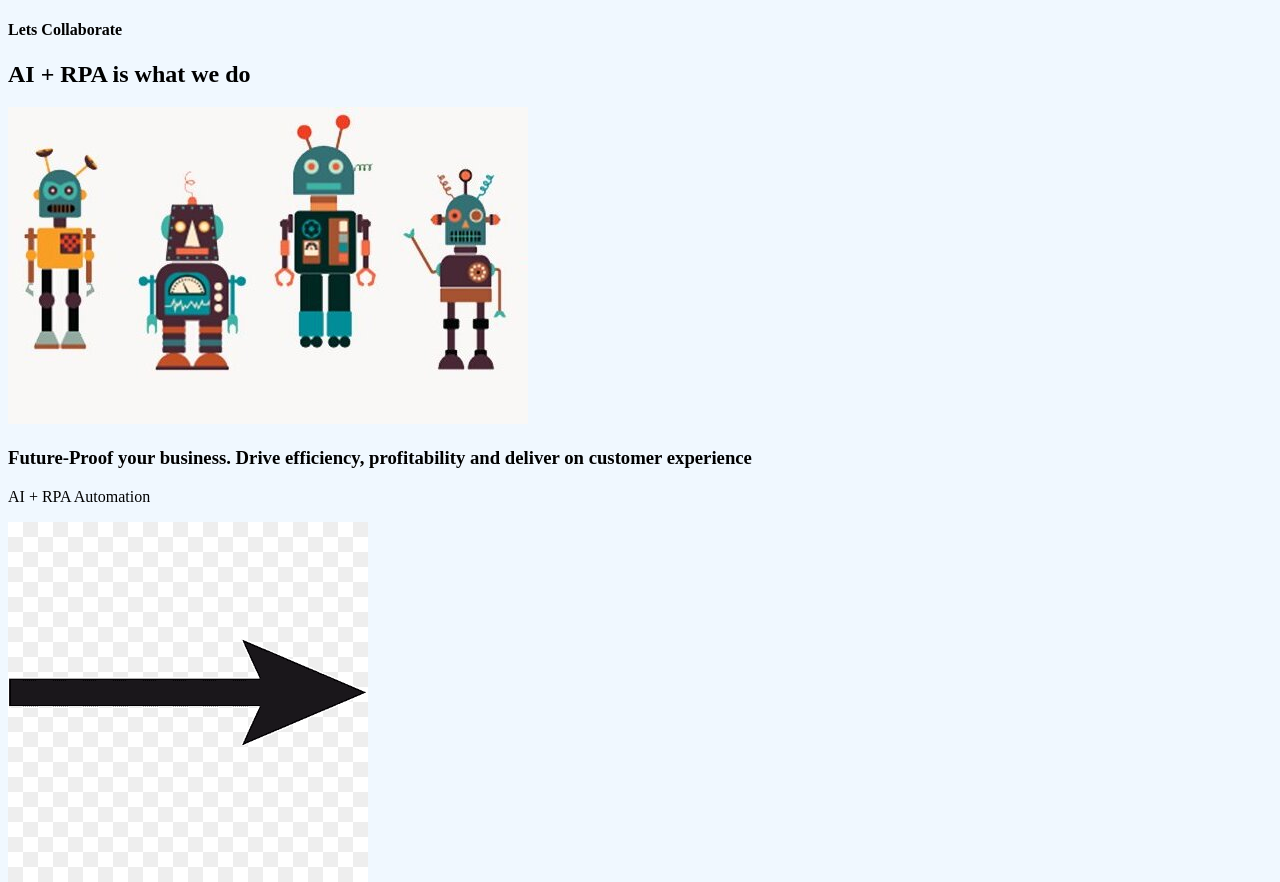
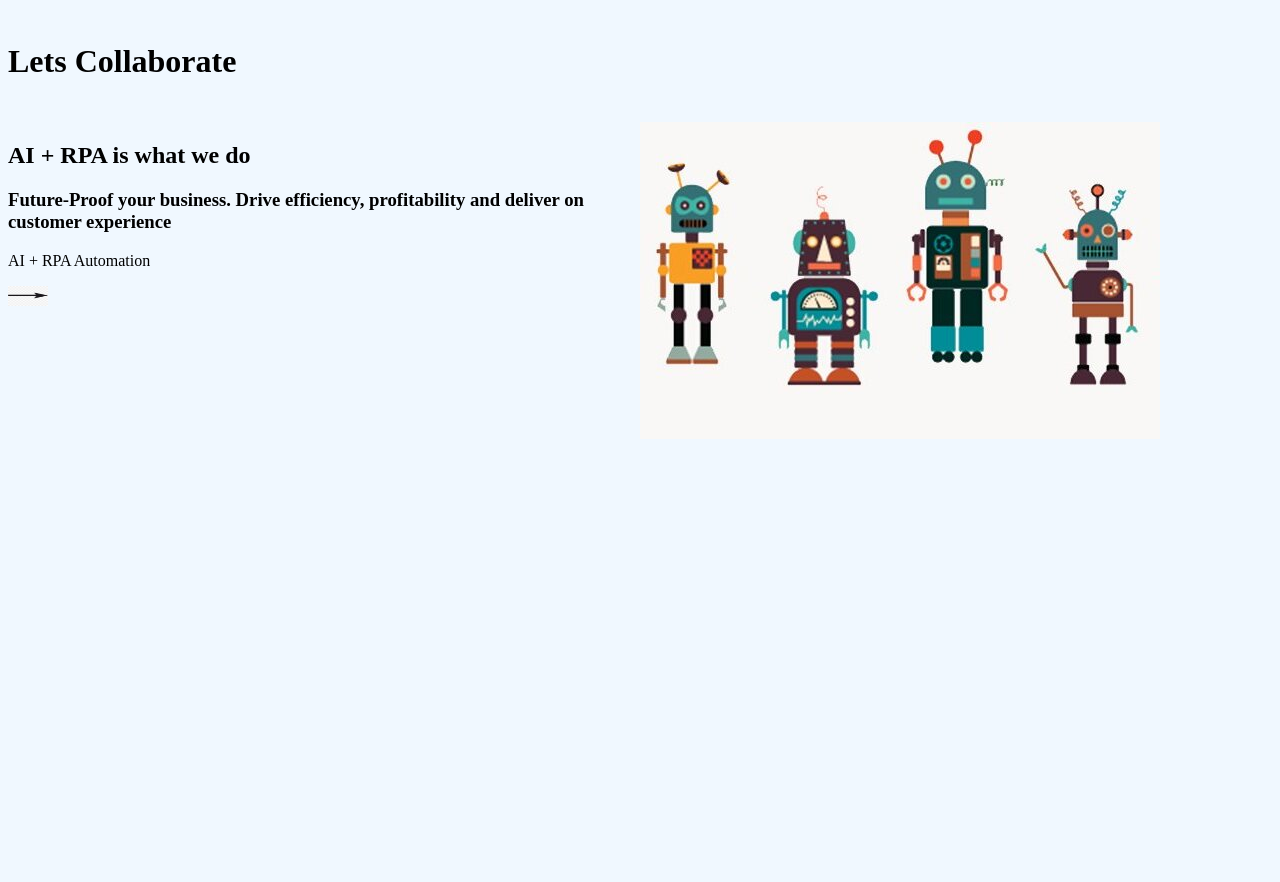
Before and after one commit to Saxena-Shivam/Project1-Hackslash, a plain HTML site: page index.html in a window 1280 px wide. Shown: the top 882 px of the page. Drawn offline with Linux system fonts and the light colour scheme.

Commit message:
Element Css in First page

```diff
--- a/index.html
+++ b/index.html
@@ -7,43 +7,43 @@
     <link rel="shortcut icon" href="images/favicon.ico">
   </head>
   <body>
-    <div class="">
-      <div class="">
-        <div class="">
-          <div class="">
+    <div class="one">
+      <div class="two">
+        <div class="three">
+          <div class="heading">
             <h4>  Lets Collaborate </h4>
           </div>
           <div class="sevice">
             <div class="s1">
-              <div class="">
+              <div class="right">
                 <h2>AI + RPA is what we do</h2>
-                <div class="image">
+                <!-- <div class="image">
                   <img src="images/image1.jpg" alt="">
-                </div>
+                </div> -->
                 <div class="">
                   <h3>Future-Proof your business. Drive efficiency, profitability and deliver on customer experience</h3>
                 </div>
                 <div class="">
                   <p>AI + RPA Automation</p>
-                  <img src="images/arrow.png" alt="arrow">
+                  <img src="images/arrow.png" class="arrow" alt="arrow">
                 </div>
               </div>
               <div class="image">
                 <img src="images/image1.jpg" alt="">
               </div>
             </div>
-            <div class="s2">
-              <div class="">
-                <h2>AI + RPA is what we do</h2>
+            <!-- <div class="s2">
+              <div class="right">
+                <h2>Make Bolder Choices</h2>
                 <div class="image">
                   <img src="images/image2.png" alt="image2">
                 </div>
                 <div class="">
-                  <h3>Future-Proof your business. Drive efficiency, profitability and deliver on customer experience</h3>
+                  <h3>Digital focused strategies to realize market-changing ideas</h3>
                 </div>
                 <div class="">
-                  <p>AI + RPA Automation</p>
-                  <img src="images/arrow.png" alt="arrow">
+                  <p>Build Better Apps</p>
+                  <img src="images/arrow.png" class="arrow" alt="arrow">
                 </div>
               </div>
               <div class="image">
@@ -51,7 +51,7 @@
               </div>
             </div>
             <div class="s3">
-              <div class="">
+              <div class="right">
                 <div class="">
                   <h2>Innovate With Speed</h2>
                   <div class="image">
@@ -63,7 +63,7 @@
                 </div>
                 <div class="">
                   <p>DevOps</p>
-                  <img src="images/arrow.png" alt="arrow">
+                  <img src="images/arrow.png" class="arrow" alt="arrow">
                 </div>
               </div>
               <div class="image">
@@ -71,10 +71,10 @@
               </div>
             </div>
             <div class="s4">
-              <div class="">
+              <div class="right">
                 <div class="">
                     <h2>Embrace Cloud</h2>
-                    <div class="image">
+                     <div class="image">
                       <img src="images/image4.jpg" alt="">
                     </div>
                 </div>
@@ -83,13 +83,13 @@
                 </div>
                 <div class="">
                   <p>Cloud Services</p>
-                  <img src="images/arrow.png" alt="arrow">
+                  <img src="images/arrow.png" class="arrow" alt="arrow">
                 </div>
               </div>
               <div class="image">
                 <img src="images/image4.jpg" alt="">
               </div>
-            </div>
+            </div> -->
           </div>
         </div>
       </div>
--- a/style.css
+++ b/style.css
@@ -1,3 +1,25 @@
 body{
   background-color: #f0f8ff;
 }
+.one{
+
+}
+h4{
+  font-size: 2rem;
+}
+.arrow{
+  width: 40px;
+  height: 20px;
+  display : inline-block;
+}
+.right{
+  width: 50%;
+  height: 800PX;
+  display : inline-block;
+  position: relative;
+}
+.image{
+  width: 50%;
+  display : inline-block;
+  position: absolute;
+}
```
